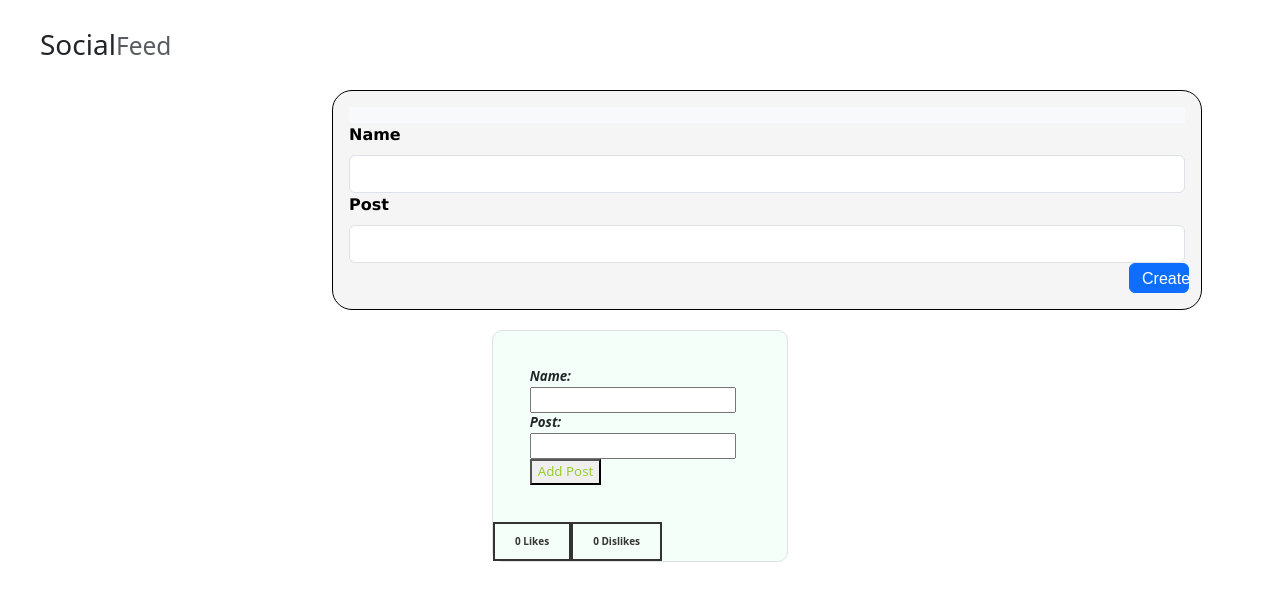
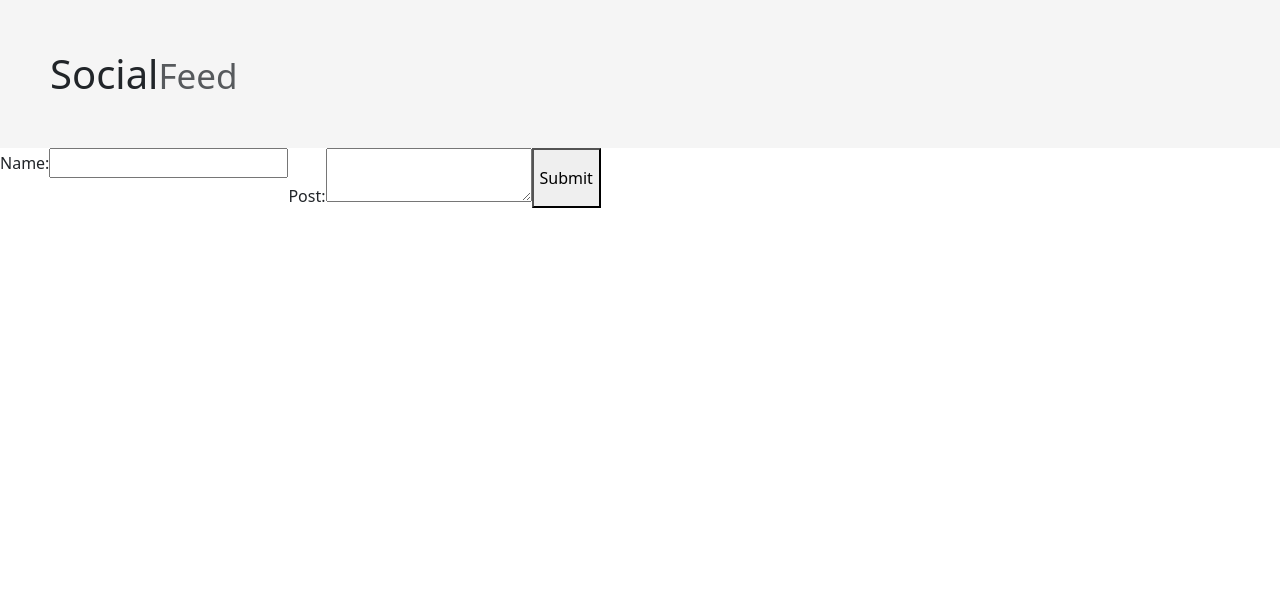
Before and after one commit to outtasight1010/SocialFeedProject, a React (Create React App) app: page / in a window 1280 px wide. Shown: the top 600 px of the page. Built offline with nearby package versions, Linux system fonts and the light colour scheme.

Commit message:
re-doing components

```diff
--- a/src/App.css
+++ b/src/App.css
@@ -1,29 +1,4 @@
 
-.border-box {
-    border: 1px;
-    border-style: solid;
-    border-color: black;
-
-    padding: 1em;
-    display: inline-block;
-    width: 100%;
-    max-width: 870px;
-    margin-left: 20em;
-    background-color:whitesmoke;
-    border-radius: 20px;
-
+body {
+    background-color:mintcream;
 }
-
-
-
-.border {
-
-
-    background-color: mintcream;
-    display: center;
-    border-radius: 10px;
-    margin-left: 30em;
-    margin-right: 30em;
-    margin-top: 20px;
-
-}
--- a/src/App.js
+++ b/src/App.js
@@ -1,12 +1,9 @@
 import React, { useState } from 'react';
 import PostListForm from './Components/PostList/PostList';
 import NavBarText from './Components/NavBar/NavBar';
+import UserPost from './Components/UserPost';
 import './App.css';
 import 'bootstrap';
-import UserForm from './Components/CreatePostForm/CreatePostForm';
-import UserList from './Components/Posts/Posts';
-import LikeButton from './Components/Buttons/LikeButton';
-import DislikeButton from './Components/Buttons/DislikeButton';
 
 
 
@@ -14,67 +11,24 @@ import DislikeButton from './Components/Buttons/DislikeButton';
 
 
 
-function App() {
-  const [users, setUsers] = useState ([
+
+const App = () => {
+  return(
+    <div>
+  <NavBarText/>
+  <UserPost/>
+  </div>
+
+  );
 
 
-]);
-    const generateId = () => {
-      let randomId;
-      let idExists = true;
-      while (idExists) {
-        randomId = Math.floor(Math.random() * 100000);
-        let userExists = users.filter((user) => user.id === randomId);
-        if (userExists.length > 0) {
-          continue;
-        } else {
-          idExists = false;
-        }
-      }
-      return randomId;
+
     };
-
-
-    const addUser = (user) => {
-      let newId = generateId(); // getting a unique id before updating
-      let finalUser = {
-        id: newId,
-        ...user
-      };
-      let updatedUsers = [...users, finalUser];
-      setUsers(updatedUsers);
-    };
-
-  return(
-
-    <div className='container-fluid'>
-      <h3 style = {{margin:'1em'}}>Social
-        <small className='text-muted'>Feed</small></h3>
-
-      <div className='border-box'>
-        <NavBarText/>
-        <PostListForm/>
-      </div>
-
-      <div className='border'>
-
-      <UserForm addUser = {addUser}/>
-      <UserList users = {users}/>
-      <LikeButton/>
-      <DislikeButton/>
-
-            </div>
-      <div>
 
 
 
 
-        </div>
-    </div>
 
 
 
-  );
-}
-
 export default App;
--- a/src/Components/NavBar/NavBar.css
+++ b/src/Components/NavBar/NavBar.css
@@ -1,3 +1,4 @@
-.navBar {
-    background-color: aqua;
+.nav-bar {
+    background-color:whitesmoke;
+    padding: 10px;
 }
--- a/src/Components/NavBar/NavBar.jsx
+++ b/src/Components/NavBar/NavBar.jsx
@@ -1,18 +1,16 @@
 import React from 'react';
 import 'bootstrap';
 import './NavBar.css';
-import {Nab,NavBar,Container} from 'react-bootstrap';
+
 
 
 const NavBarText = () => {
     return (
-        <nav className="navbar navbar-light bg-light">
-            <div className="container-fluid">
+        <nav className='nav-bar'>
+            <h1 style = {{margin:'1em'}}>Social
+            <small className='text-muted'>Feed</small></h1>
+        </nav>
 
-
-
-            </div>
-        </nav>
 
     );
 
--- a/src/Components/UserPost.css
+++ b/src/Components/UserPost.css
@@ -1,20 +1,5 @@
-.user {
-    color:blueviolet;
-    font-size: smaller;
-  }
+.user-post {
+  display:flex;
 
-  .posts {
-    color:blue;
-    font-size: smaller;
-  }
 
-  .card {
-    padding: 2rem;
-
-    text-align:left;
-    transition: 0.3s;
-  }
-
-  .card:hover {
-    box-shadow: 0 8px 16px 0 rgba(0, 0, 0, 0.2);
-  }
+}
--- a/src/Components/UserPost.jsx
+++ b/src/Components/UserPost.jsx
@@ -1,16 +1,49 @@
 import './UserPost.css';
+import React, { useState} from 'react';
+
+const UserPost = () => {
+  const [name, setName] = useState('');
+  const [post, setPost] = useState('');
 
 
-function UserPost({ name, posts }) {
-    return (
-      <div className="card">
-        <h2 className="user">{name}</h2>
-        <p>
-          <h2 className='posts'>{posts}</h2>
 
-        </p>
-      </div>
-    );
-  }
+  const handleSubmit = (e) => {
+    e.preventDefault();
+    // we are sending name and post(quote) to an API
+    console.log('Name:', name);
+    console.log('Post:', post);
 
-  export default UserPost;
+    //Clear the form fields after submission
+    setName('');
+    setPost('');
+
+  };
+
+
+return (
+  <form className='user-post' onSubmit ={handleSubmit}>
+    <div>
+      <label htmlFor='name'>Name:</label>
+      <input
+          type ='text'
+          id = 'name'
+          value ={name}
+          onChange={(e) => setName(e.target.value)}
+          />
+    </div>
+    <div>
+      <label htmlFor='post'>Post:</label>
+      <textarea
+        id='post'
+        value={post}
+        onChange={(e) => setPost(e.target.value)}
+        ></textarea>
+    </div>
+    <button type='submit'>Submit</button>
+  </form>
+
+  );
+};
+
+
+ export default UserPost;
```
